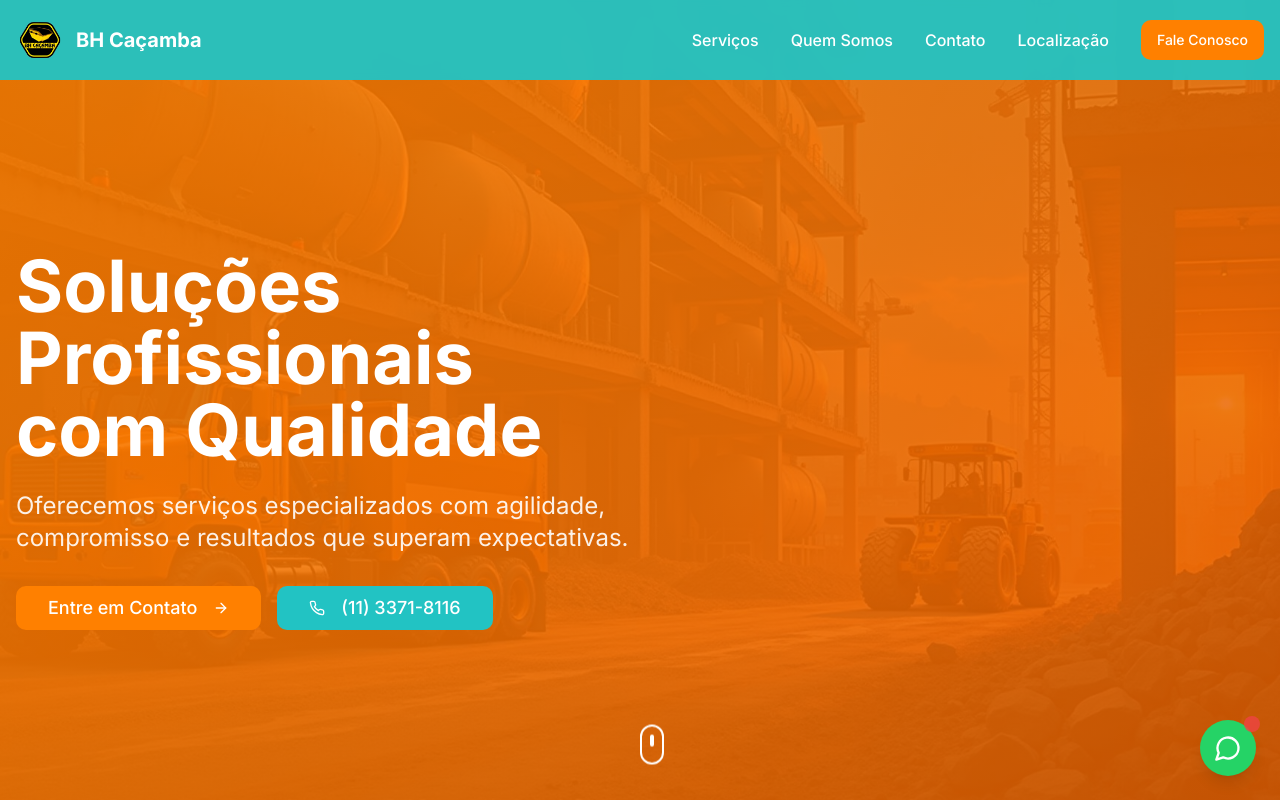
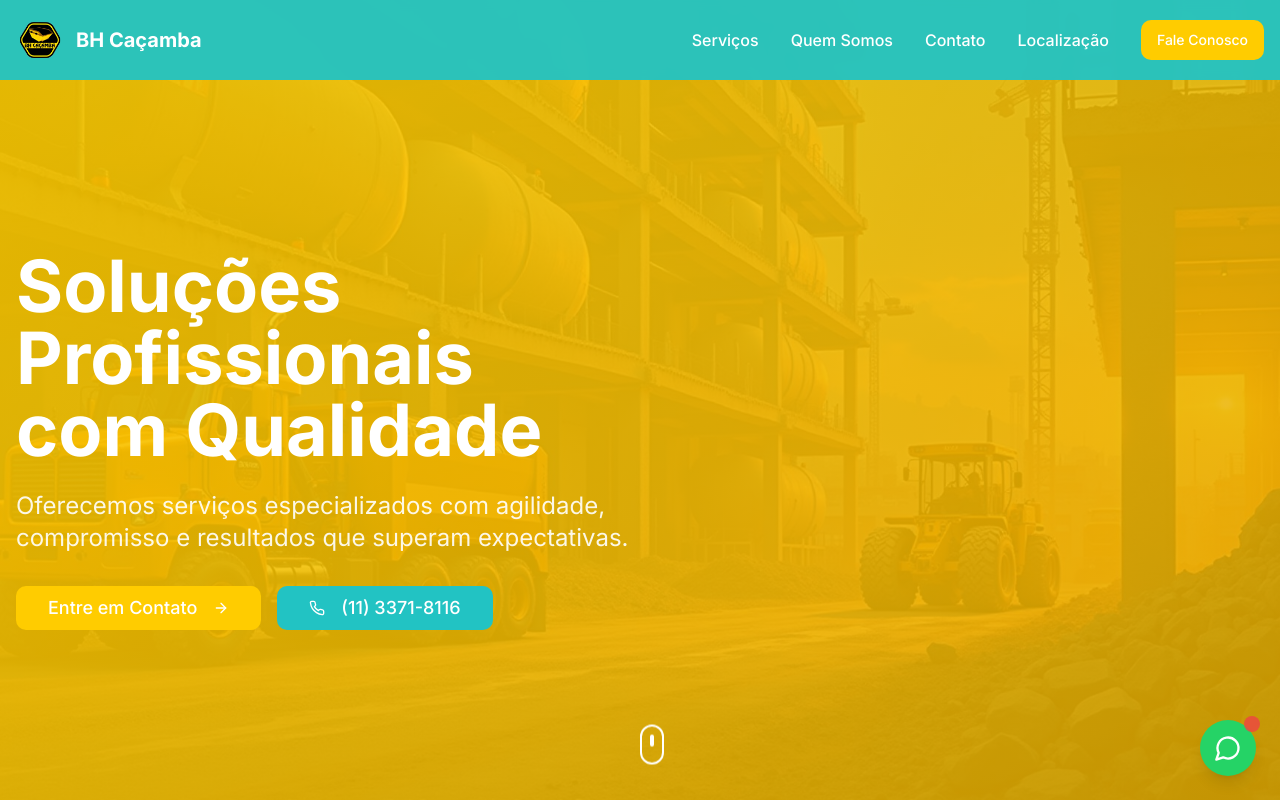
Before and after one commit to VictorBuildSys/Lovable, a React (Vite) app: page / in a window 1280 px wide. Shown: the top 800 px of the page. Built offline with nearby package versions, Linux system fonts and the light colour scheme; the HTML template or start-up script is replaced by a standard one.

Commit message:
Update logo colors

```diff
--- a/src/index.css
+++ b/src/index.css
@@ -17,7 +17,7 @@ All colors MUST be HSL.
     --popover: 0 0% 100%;
     --popover-foreground: 0 0% 4%;
 
-    --primary: 30 100% 50%;
+    --primary: 48 100% 50%;
     --primary-foreground: 0 0% 100%;
 
     --secondary: 180 70% 45%;
@@ -26,7 +26,7 @@ All colors MUST be HSL.
     --muted: 0 0% 96%;
     --muted-foreground: 0 0% 45%;
 
-    --accent: 30 100% 50%;
+    --accent: 48 100% 50%;
     --accent-foreground: 0 0% 100%;
 
     --destructive: 0 84% 60%;
@@ -34,18 +34,18 @@ All colors MUST be HSL.
 
     --border: 0 0% 90%;
     --input: 0 0% 90%;
-    --ring: 30 100% 50%;
+    --ring: 48 100% 50%;
 
     --radius: 0.75rem;
 
     --dark-bg: 0 0% 4%;
     --dark-section: 220 20% 10%;
 
-    --gradient-hero: linear-gradient(135deg, hsl(30 100% 50% / 0.9), hsl(25 100% 45% / 0.85));
+    --gradient-hero: linear-gradient(135deg, hsl(48 100% 50% / 0.9), hsl(45 100% 45% / 0.85));
     --gradient-section: linear-gradient(180deg, hsl(220 20% 8%), hsl(220 20% 12%));
 
     --shadow-card: 0 10px 40px -10px hsl(0 0% 0% / 0.1);
-    --shadow-hover: 0 20px 50px -10px hsl(30 100% 50% / 0.3);
+    --shadow-hover: 0 20px 50px -10px hsl(48 100% 50% / 0.3);
 
     --transition-smooth: all 0.3s cubic-bezier(0.4, 0, 0.2, 1);
 
@@ -69,7 +69,7 @@ All colors MUST be HSL.
     --popover: 220 20% 10%;
     --popover-foreground: 0 0% 98%;
 
-    --primary: 30 100% 50%;
+    --primary: 48 100% 50%;
     --primary-foreground: 0 0% 100%;
 
     --secondary: 180 70% 45%;
@@ -78,7 +78,7 @@ All colors MUST be HSL.
     --muted: 220 20% 15%;
     --muted-foreground: 0 0% 65%;
 
-    --accent: 30 100% 50%;
+    --accent: 48 100% 50%;
     --accent-foreground: 0 0% 100%;
 
     --destructive: 0 62% 50%;
@@ -86,7 +86,7 @@ All colors MUST be HSL.
 
     --border: 220 20% 20%;
     --input: 220 20% 20%;
-    --ring: 30 100% 50%;
+    --ring: 48 100% 50%;
 
     --sidebar-background: 240 5.9% 10%;
     --sidebar-foreground: 240 4.8% 95.9%;
```
